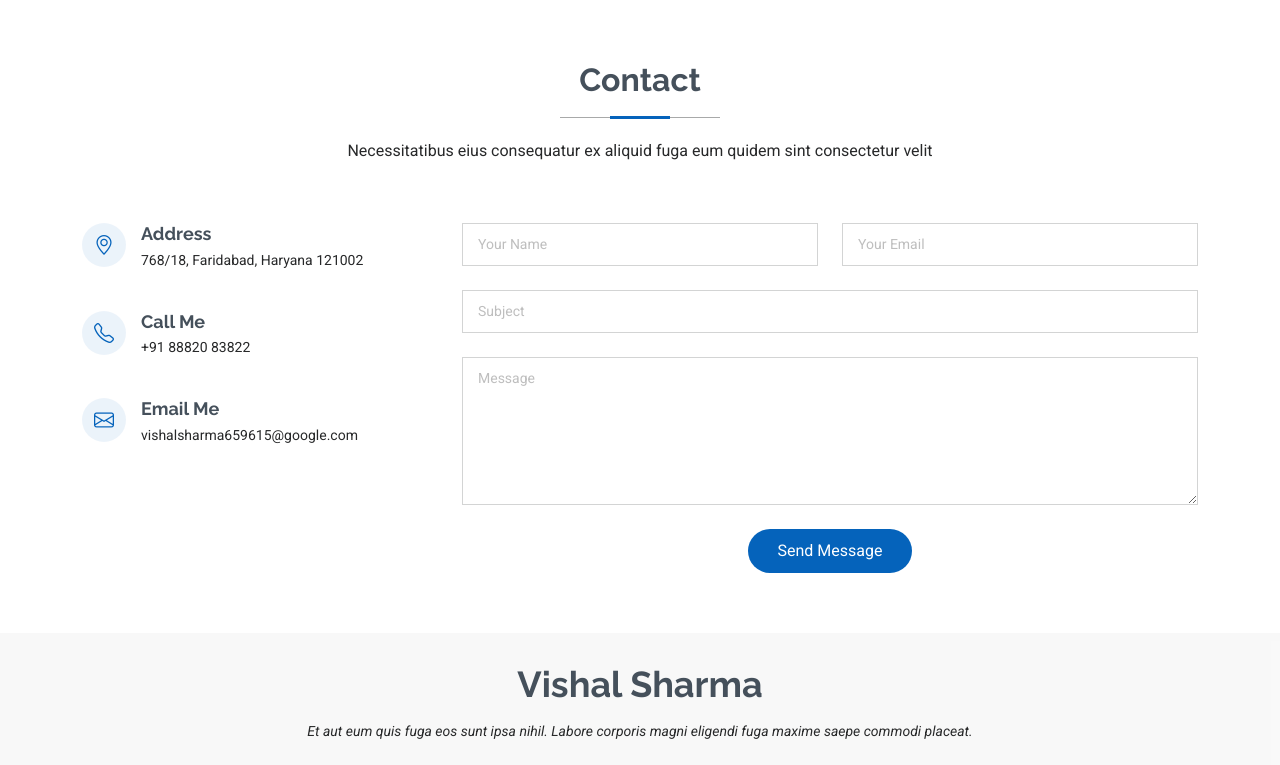
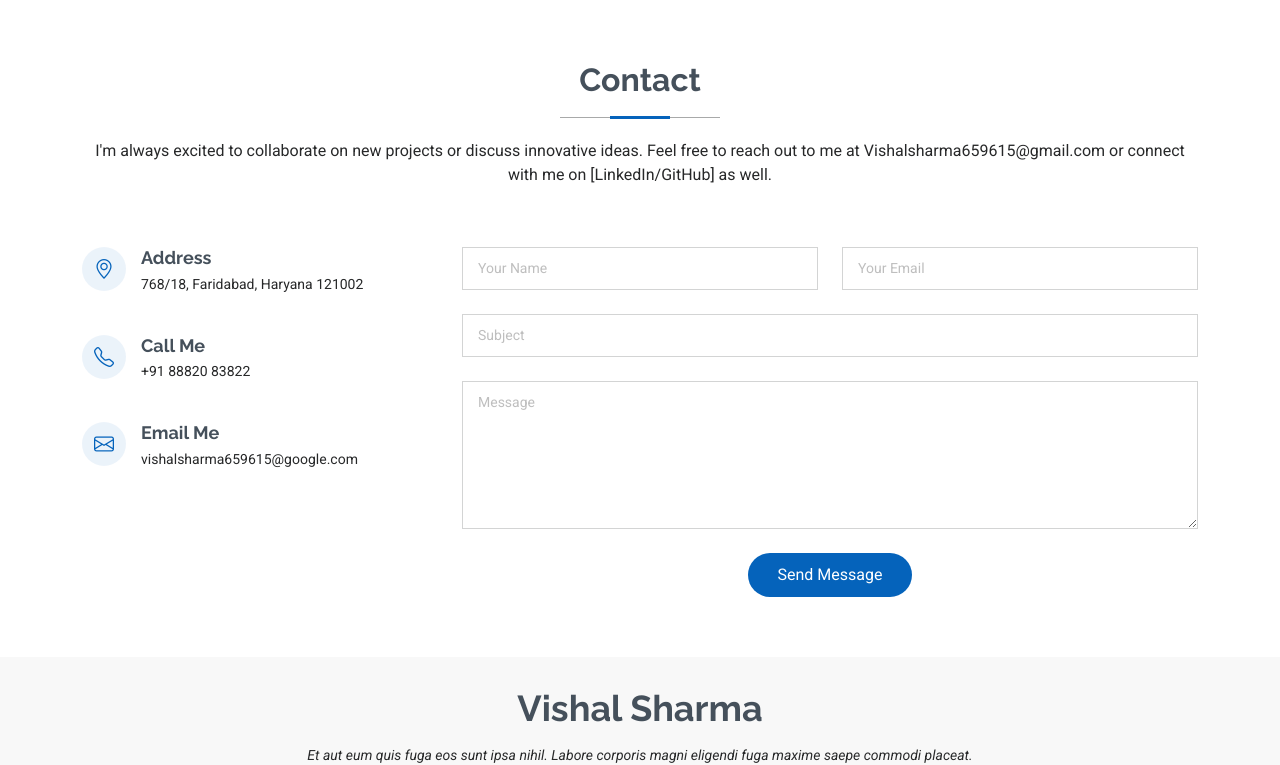
Before and after one commit to Vishal24102002/MyResume, a plain HTML site: page MyResume/index.html in a window 1280 px wide. Shown: the part 4440-5205 px from the top of the page. Drawn offline with Linux system fonts and the light colour scheme.

Commit message:
Update index.html

```diff
--- a/MyResume/index.html
+++ b/MyResume/index.html
@@ -466,7 +466,7 @@ My passion for software development drives me to continuously learn and explore
       <!-- Section Title -->
       <div class="container section-title" data-aos="fade-up">
         <h2>Contact</h2>
-        <p>Necessitatibus eius consequatur ex aliquid fuga eum quidem sint consectetur velit</p>
+        <p>I'm always excited to collaborate on new projects or discuss innovative ideas. Feel free to reach out to me at Vishalsharma659615@gmail.com or connect with me on [LinkedIn/GitHub] as well.</p>
       </div><!-- End Section Title -->
 
       <div class="container" data-aos="fade" data-aos-delay="100">
```
